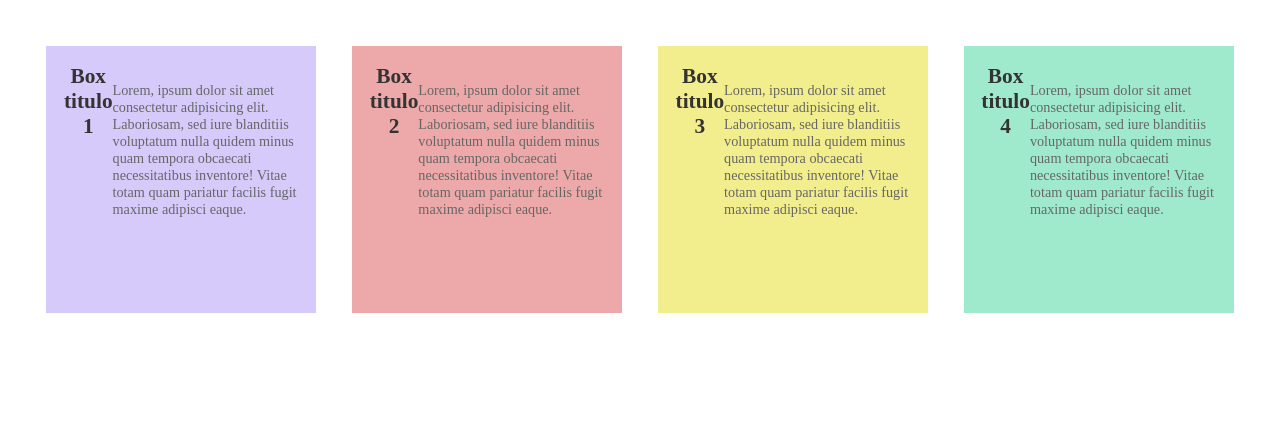
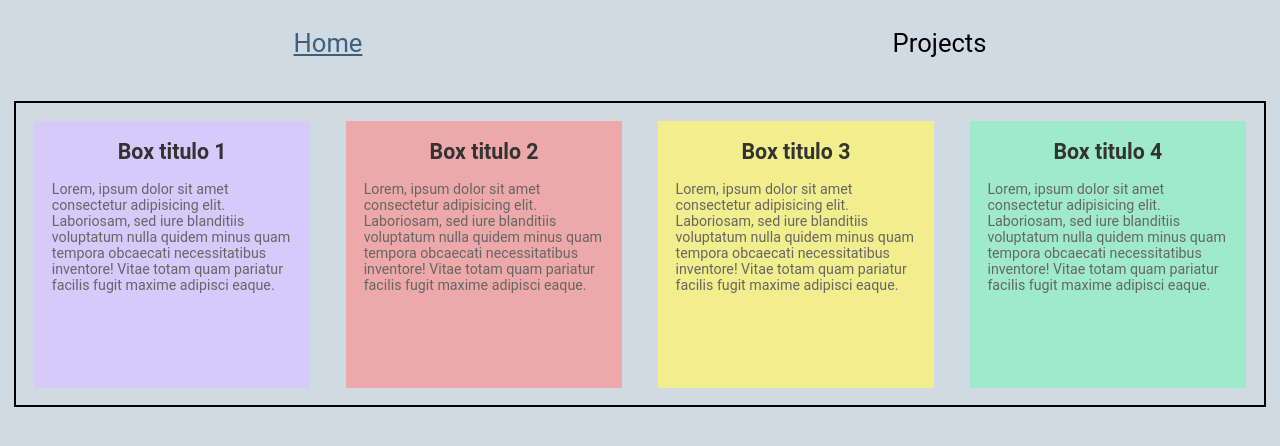
Before and after one commit to ecmatos/ecmatos.github.io, a React (Create React App) app: page / in a window 1280 px wide. Shown: the top 446 px of the page. Built offline with nearby package versions, Linux system fonts and the light colour scheme.

Commit message:
Added routes and navbar

```diff
--- a/package.json
+++ b/package.json
@@ -9,6 +9,7 @@
     "@testing-library/user-event": "^13.5.0",
     "react": "^18.2.0",
     "react-dom": "^18.2.0",
+    "react-router-dom": "^6.21.3",
     "react-scripts": "5.0.1",
     "styled-components": "^6.1.6",
     "web-vitals": "^2.1.4"
--- a/src/App.tsx
+++ b/src/App.tsx
@@ -1,42 +1,14 @@
 import React from 'react';
 import Global from './styles/global';
-import Home from './components/home/Home';
-
-let lorem: string =
-  "Lorem, ipsum dolor sit amet consectetur adipisicing elit. Laboriosam, sed iure blanditiis voluptatum nulla quidem minus quam tempora obcaecati necessitatibus inventore! Vitae totam quam pariatur facilis fugit maxime adipisci eaque.";
-
-let data = [
-  {
-    id: Math.random(),
-    title: "Box titulo 1",
-    text: lorem,
-    backgroundColor: "#D5CAFA"
-  },
-  {
-    id: Math.random(),
-    title: "Box titulo 2",
-    text: lorem,
-    backgroundColor: "#EDA9A9"
-  },
-  {
-    id: Math.random(),
-    title: "Box titulo 3",
-    text: lorem,
-    backgroundColor: "#F2EE8D"
-  },
-  {
-    id: Math.random(),
-    title: "Box titulo 4",
-    text: lorem,
-    backgroundColor: "#9FEACD"
-  }
-];
+import Navbar from './components/navbar/Navbar';
+import { Outlet } from 'react-router-dom';
 
 const App = () => {
   return (
     <>
       <Global />
-      <Home items={data} />
+      <Navbar />
+      <Outlet />
     </>
   )
 }
--- /dev/null
+++ b/src/components/Routes.tsx
@@ -0,0 +1,54 @@
+import React from "react";
+import { createBrowserRouter } from "react-router-dom";
+import App from "../App";
+import Home from "./home/Home";
+import Projects from "./projects/Projects";
+
+let lorem: string =
+  "Lorem, ipsum dolor sit amet consectetur adipisicing elit. Laboriosam, sed iure blanditiis voluptatum nulla quidem minus quam tempora obcaecati necessitatibus inventore! Vitae totam quam pariatur facilis fugit maxime adipisci eaque.";
+
+let data = [
+  {
+    id: Math.random(),
+    title: "Box titulo 1",
+    text: lorem,
+    backgroundColor: "#D5CAFA",
+  },
+  {
+    id: Math.random(),
+    title: "Box titulo 2",
+    text: lorem,
+    backgroundColor: "#EDA9A9",
+  },
+  {
+    id: Math.random(),
+    title: "Box titulo 3",
+    text: lorem,
+    backgroundColor: "#F2EE8D",
+  },
+  {
+    id: Math.random(),
+    title: "Box titulo 4",
+    text: lorem,
+    backgroundColor: "#9FEACD",
+  },
+];
+
+const routes = createBrowserRouter([
+  {
+    path: "/",
+    element: <App />,
+    children: [
+      {
+        path: "",
+        element: <Home items={data} />,
+      },
+      {
+        path: "/projects",
+        element: <Projects />,
+      },
+    ],
+  },
+]);
+
+export default routes;
--- a/src/components/home/HomeStyles.tsx
+++ b/src/components/home/HomeStyles.tsx
@@ -1,7 +1,7 @@
 import styled from "styled-components";
 import px2vw from "../../utils/px2vw";
 
-interface GlobalProps {
+type GlobalProps = {
     bgColor: string;
 }
 
@@ -9,8 +9,9 @@ export const Container = styled.div`
     display: flex;
     flex-wrap: wrap;
     justify-content: center;
-    margin: ${px2vw(32)};
+    margin: ${px2vw(16)};
     max-width: 100%;
+    border: 2px solid black;
 
     @media (min-width: 1024px) {
         flex-wrap: nowrap;
@@ -18,10 +19,10 @@ export const Container = styled.div`
 `;
 
 export const Box = styled.div<GlobalProps>`
-    display: flex;
+    display: block;
     width: ${px2vw(320, 320)};
     min-height: ${px2vw(200, 320)};
-    flex-direction: columns;
+    flex-direction: row;
     padding: ${px2vw(20)};
     margin: ${px2vw(20)};
     background-color: ${props => props.bgColor};
--- /dev/null
+++ b/src/components/navbar/Navbar.tsx
@@ -0,0 +1,27 @@
+import React from "react";
+import { NavbarWrapper, NavLinkWrapper, StyledNavLink } from "./NavbarStyles";
+
+const Navbar = () => {
+  const links = [
+    { page: "Home", href: "/" },
+    { page: "Projects", href: "/projects" },
+  ];
+
+  return (
+    <NavbarWrapper>
+      {links.map((link) => (
+        <NavLinkWrapper>
+          <StyledNavLink
+            className={(props) => (props.isActive ? "active" : "")}
+            key={link.page}
+            to={link.href}
+          >
+            {link.page}
+          </StyledNavLink>
+        </NavLinkWrapper>
+      ))}
+    </NavbarWrapper>
+  );
+};
+
+export default Navbar;
--- /dev/null
+++ b/src/components/navbar/NavbarStyles.tsx
@@ -0,0 +1,36 @@
+import styled from "styled-components";
+import px2vw from "../../utils/px2vw";
+import { NavLink } from "react-router-dom";
+import { colors } from "../../data/colors";
+
+const NavbarWrapper = styled.nav`
+  display: flex;
+  align-items: center;
+  justify-content: space-around;
+  padding: 2rem;
+  position: relative;
+
+  @media (max-width: 768px) {
+    flex-direction: column;
+  }
+`;
+
+const NavLinkWrapper = styled.div``;
+
+const StyledNavLink = styled(NavLink)`
+  text-decoration: none;
+  transition: 0.2s;
+  color: ${colors.textMain};
+  font-size: 1.8rem;
+
+  &:hover {
+    color: ${colors.textEffect};
+  }
+
+  &.active {
+    color: ${colors.textEffect};
+    text-decoration: underline;
+  }
+`;
+
+export { NavbarWrapper, NavLinkWrapper, StyledNavLink };
--- /dev/null
+++ b/src/components/projects/Projects.tsx
@@ -0,0 +1,7 @@
+import React from "react";
+
+const Projects = () => {
+    return <div>Projects</div>
+};
+
+export default Projects;
--- /dev/null
+++ b/src/data/colors.ts
@@ -0,0 +1,7 @@
+const colors = {
+    bgMain: "#CFDAE3",
+    textMain: "#000000",
+    textEffect: "#3D607D"
+}
+
+export { colors };
--- a/src/styles/global.tsx
+++ b/src/styles/global.tsx
@@ -1,5 +1,6 @@
 import { createGlobalStyle } from "styled-components";
-import px2vw from "../utils/px2vw"
+import px2vw from "../utils/px2vw";
+import { colors } from "../data/colors";
 
 export const Global = createGlobalStyle`
     *{
@@ -9,6 +10,8 @@ export const Global = createGlobalStyle`
     }
     :root{
         font-size: ${px2vw(24)};
+        font-family: 'Roboto', 'Arial';
+        background-color: ${colors.bgMain};
 
         @media (min-width: 768px) {
             font-size: ${px2vw(18)};
```
Also changed, not shown: src/Message.tsx (deleted, +0 -7 lines), src/index.tsx (+5 -2 lines), 1 other file (tests, documents, lock files or other folders).
